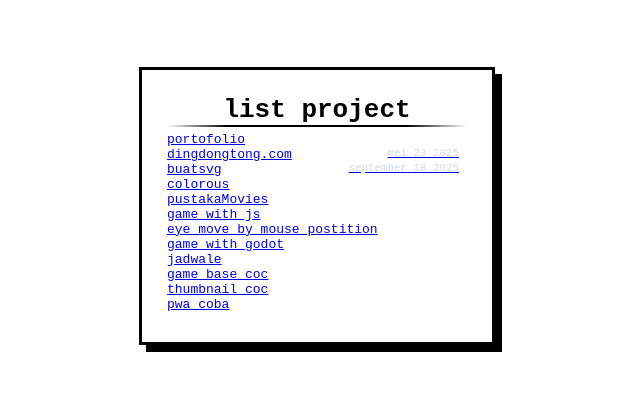
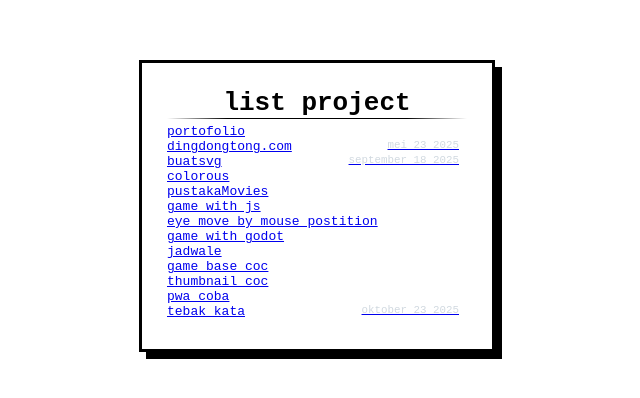
Before and after one commit to noelao/noelao.github.io, a plain HTML site: page index.html in a window 1280 px wide. Shown: the part 194-592 px from the top of the page, without its empty margins (323-963 px from the left). Drawn offline with Linux system fonts and the light colour scheme.

Commit message:
Update index.html

```diff
--- a/index.html
+++ b/index.html
@@ -127,6 +127,7 @@
                     <a href="kuku_jempol">thumbnail coc</a>
 
                     <a href="pwa-coba">pwa coba</a>
+                    <a href="tebakkata">tebak kata <small>oktober 23 2025</small></a>
 
                 </div>
                 <div class="kanan">
```
